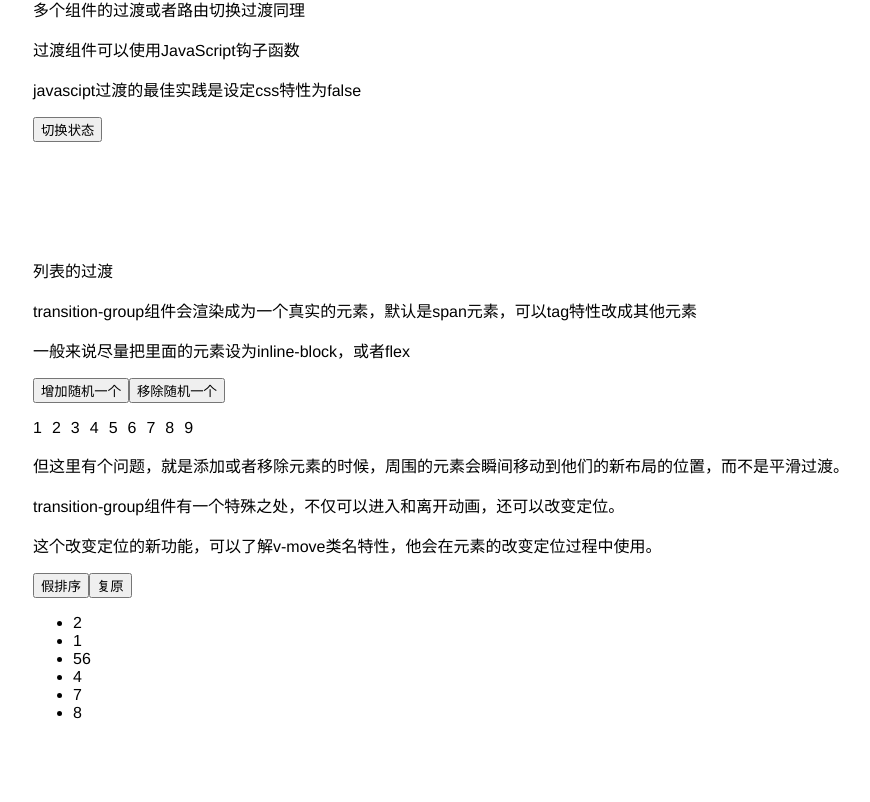
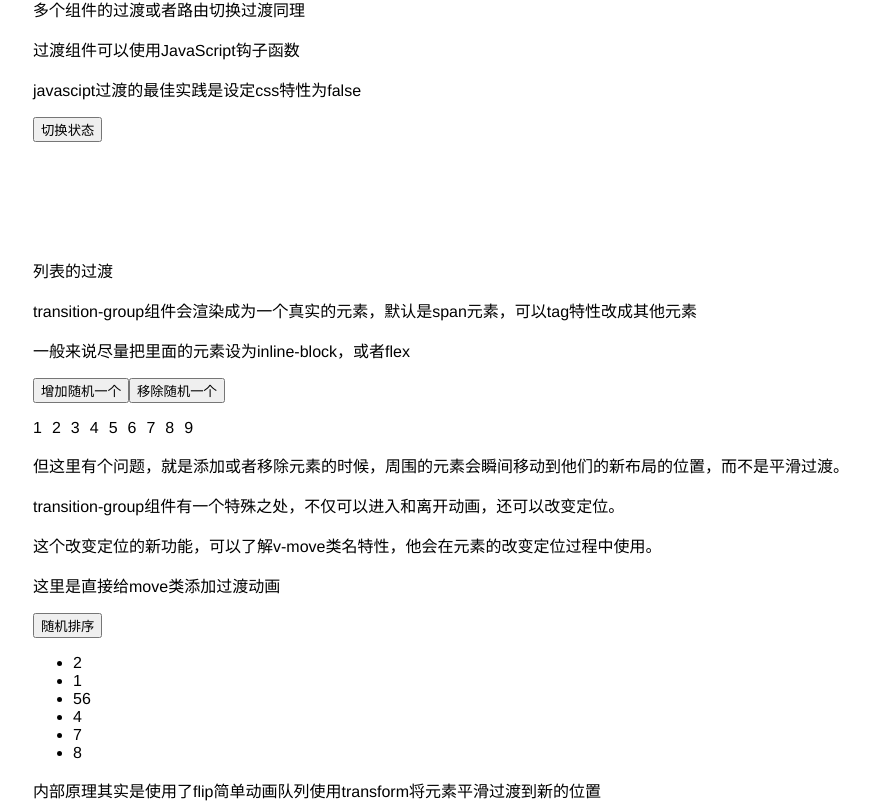
Before and after one commit to yokiyokiyoki/vue-component, a Vue app: page /#/transition in a window 1280 px wide. Shown: the part 991-1793 px from the top of the page, without its empty margins (197-1067 px from the left). Before the commit the page ends 1713 px from the top, so only its background shows below. Built offline with nearby package versions, Linux system fonts and the light colour scheme.

Commit message:
使用lodash库

```diff
--- a/package.json
+++ b/package.json
@@ -13,6 +13,7 @@
     "animate.css": "^3.5.2",
     "less": "^2.7.2",
     "less-loader": "^4.0.4",
+    "lodash": "^4.17.4",
     "velocity-animate": "^1.5.0",
     "vue": "^2.3.3",
     "vue-router": "^2.3.1"
--- a/src/components/transition/move-list.vue
+++ b/src/components/transition/move-list.vue
@@ -9,40 +9,27 @@
   <div class="move">
       <p>transition-group组件有一个特殊之处，不仅可以进入和离开动画，还可以改变定位。</p>
       <p>这个改变定位的新功能，可以了解v-move类名特性，他会在元素的改变定位过程中使用。</p>
-      <button @click='change'>假排序</button>
-        <button @click='recovery'>复原</button>
+      <p>这里是直接给move类添加过渡动画</p>
+      <button @click='shuffle'>随机排序</button>
       <transition-group name='flip-list' tag='ul'>
           <li v-for='item in list' :key="item">
               {{item}}
             </li>
       </transition-group>
+      <p>内部原理其实是使用了flip简单动画队列使用transform将元素平滑过渡到新的位置</p>
   </div>
 </template>
 <script>
+  import _ from "lodash";
   export default {
     data() {
       return {
-          list: [2, 1, 56, 4, 7, 8],
-          arr: [8, 4, 1, 2, 7, 56],
-          arr1: [2, 1, 56, 4, 7, 8]
+        list: [2, 1, 56, 4, 7, 8]
       };
     },
     methods: {
-        shuffle(item) {
-          let input = item;
-          for (var i = input.length - 1; i >= 0; i--) {
-            let randomIndex = Math.floor(Math.random() * (i + 1));
-            let itemAtIndex = input[randomIndex];
-            input[randomIndex] = input[i];
-            input[i] = itemAtIndex;
-          }
-          return input;
-        },
-        change() {
-          this.list = [...this.arr];
-        },
-        recovery() {
-          this.list = [...this.arr1];
+      shuffle() {
+        this.list = _.shuffle(this.list);
       }
     }
   };
```
Lines whose indentation alone changed are shown as unchanged.
